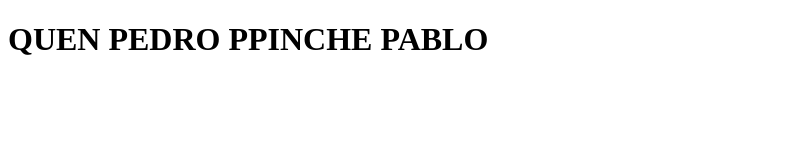
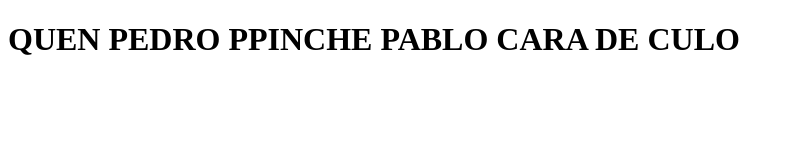
Before and after one commit to pincheveto/ezoterika, a plain HTML site: page numerology.html in a window 1280 px wide. Shown: the whole page, without its empty margins (0-793 px from the left). Drawn offline with Linux system fonts and the light colour scheme.

Commit message:
Update for test numerology.html

```diff
--- a/numerology.html
+++ b/numerology.html
@@ -7,6 +7,6 @@
     <link rel="stylesheet" href="./numerology.css" />
   </head>
   <body>
-    <h1>QUEN PEDRO PPINCHE PABLO</h1>
+    <h1>QUEN PEDRO PPINCHE PABLO CARA DE CULO</h1>
   </body>
 </html>
```
